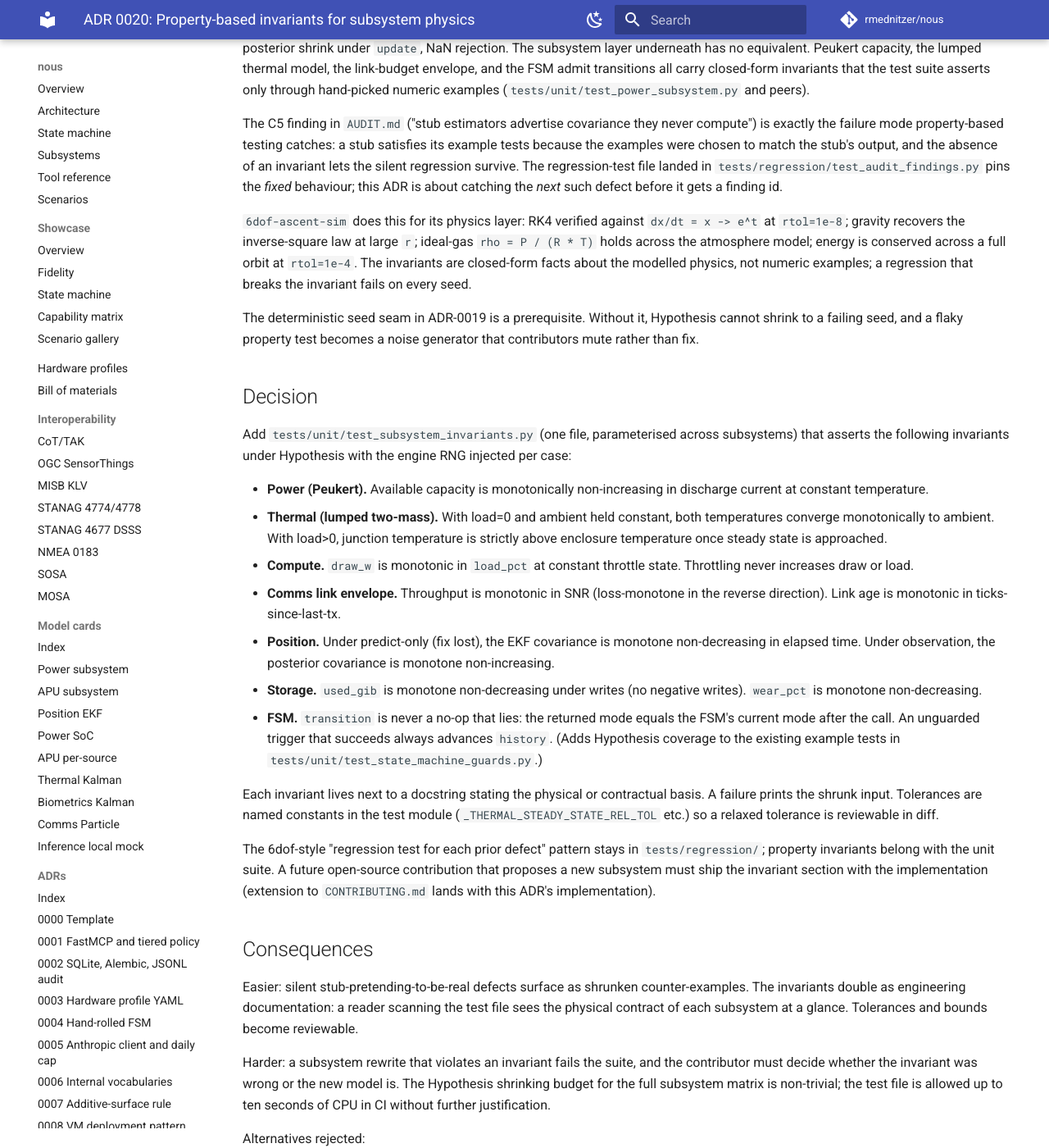
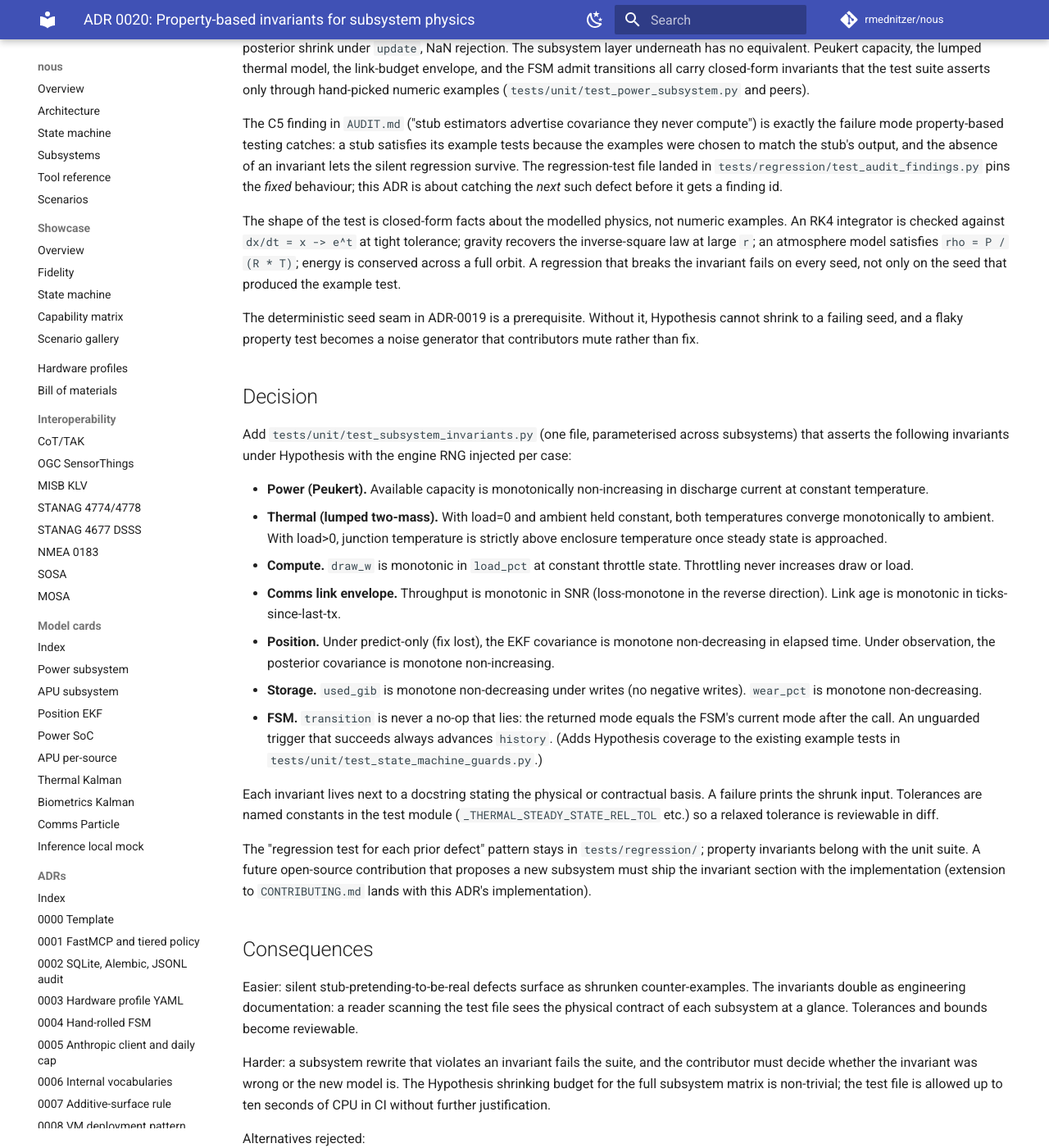
Before and after one commit to rmednitzer/nous, an MkDocs documentation site: the page built from docs/adr/0020-subsystem-physics-invariants.md, in a window 1280 px wide and 1400 px high, scrolled down 377 px. Shown: the whole window at 82% size. Built offline with MkDocs 1.6.1 and Material for MkDocs 9.7.7, drawn with Linux system fonts in a browser that asks for light colours; comment, search, counter and statistics services are not loaded.

Commit message:
docs: drop external project name from new prose
The patterns referenced in the prior commit are described abstractly
instead of crediting the sibling repository they came from.

https://claude.ai/code/session_01X8vXs4KxFSb6yRoTQTgHeq
Signed-off-by: Roman Mednitzer <r.mednitzer@outlook.com>

```diff
--- a/benchmark.py
+++ b/benchmark.py
@@ -1,7 +1,6 @@
 """Developer-runnable microbenchmarks for the tick loop and audit sink.
 
-Adapts the small-script discipline from ``6dof-ascent-sim/benchmark.py``:
-no baseline comparison, no JSON, no regression tracking. The point is
+No baseline comparison, no JSON, no regression tracking. The point is
 that "did this PR slow the loop?" has a runnable answer that lives in
 the repo. Hot paths covered today: one engine tick, one audit-log
 fsync round trip, and a representative Kalman update. Add a section
--- a/docs/adr/0020-subsystem-physics-invariants.md
+++ b/docs/adr/0020-subsystem-physics-invariants.md
@@ -25,13 +25,13 @@ landed in `tests/regression/test_audit_findings.py` pins the *fixed*
 behaviour; this ADR is about catching the *next* such defect before it
 gets a finding id.
 
-`6dof-ascent-sim` does this for its physics layer: RK4 verified
-against `dx/dt = x -> e^t` at `rtol=1e-8`; gravity recovers the
-inverse-square law at large `r`; ideal-gas `rho = P / (R * T)` holds
-across the atmosphere model; energy is conserved across a full orbit
-at `rtol=1e-4`. The invariants are closed-form facts about the
-modelled physics, not numeric examples; a regression that breaks the
-invariant fails on every seed.
+The shape of the test is closed-form facts about the modelled physics,
+not numeric examples. An RK4 integrator is checked against
+`dx/dt = x -> e^t` at tight tolerance; gravity recovers the
+inverse-square law at large `r`; an atmosphere model satisfies
+`rho = P / (R * T)`; energy is conserved across a full orbit. A
+regression that breaks the invariant fails on every seed, not only
+on the seed that produced the example test.
 
 The deterministic seed seam in ADR-0019 is a prerequisite. Without it,
 Hypothesis cannot shrink to a failing seed, and a flaky property test
@@ -70,12 +70,11 @@ contractual basis. A failure prints the shrunk input. Tolerances are
 named constants in the test module (`_THERMAL_STEADY_STATE_REL_TOL`
 etc.) so a relaxed tolerance is reviewable in diff.
 
-The 6dof-style "regression test for each prior defect" pattern stays
-in `tests/regression/`; property invariants belong with the unit
-suite. A future open-source contribution that proposes a new
-subsystem must ship the invariant section with the implementation
-(extension to `CONTRIBUTING.md` lands with this ADR's
-implementation).
+The "regression test for each prior defect" pattern stays in
+`tests/regression/`; property invariants belong with the unit suite.
+A future open-source contribution that proposes a new subsystem must
+ship the invariant section with the implementation (extension to
+`CONTRIBUTING.md` lands with this ADR's implementation).
 
 ## Consequences
 
--- a/pyproject.toml
+++ b/pyproject.toml
@@ -55,10 +55,7 @@ dev = [
     "pytest-asyncio>=0.24",
     # ruff is pinned to a minor range so contributors and CI agree on
     # the same rule set. Bump together with the lint output the new
-    # minor produces. The pattern is borrowed from 6dof-ascent-sim's
-    # exact-pin discipline (which has both a pre-commit and a CI hook
-    # to keep in lockstep); nous has only the CI hook so a minor-range
-    # floor is enough.
+    # minor produces.
     "ruff>=0.15,<0.16",
     "mypy>=1.13",
     "hypothesis>=6.115",
```
Also changed, not shown: CHANGELOG.md (+5 -12 lines), docs/adr/0019-deterministic-seed-and-clock-seam.md (+7 -6 lines), docs/adr/0021-per-subsystem-tool-modules.md (+4 -4 lines), docs/adr/0022-runtime-safety-enforcer.md (+6 -7 lines), docs/assumptions.md (+1 -2 lines), 2 other files.
